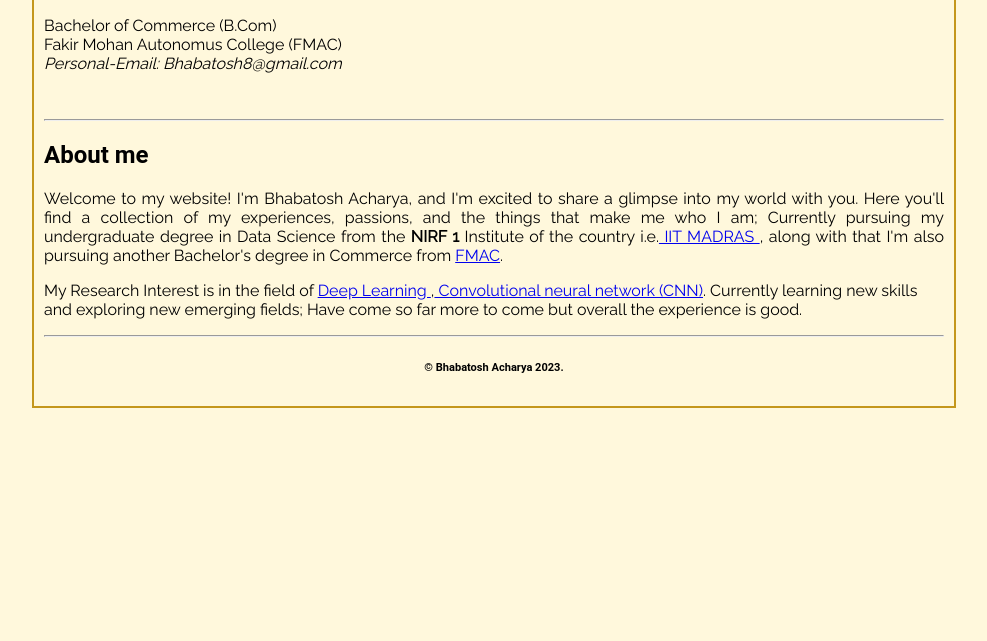
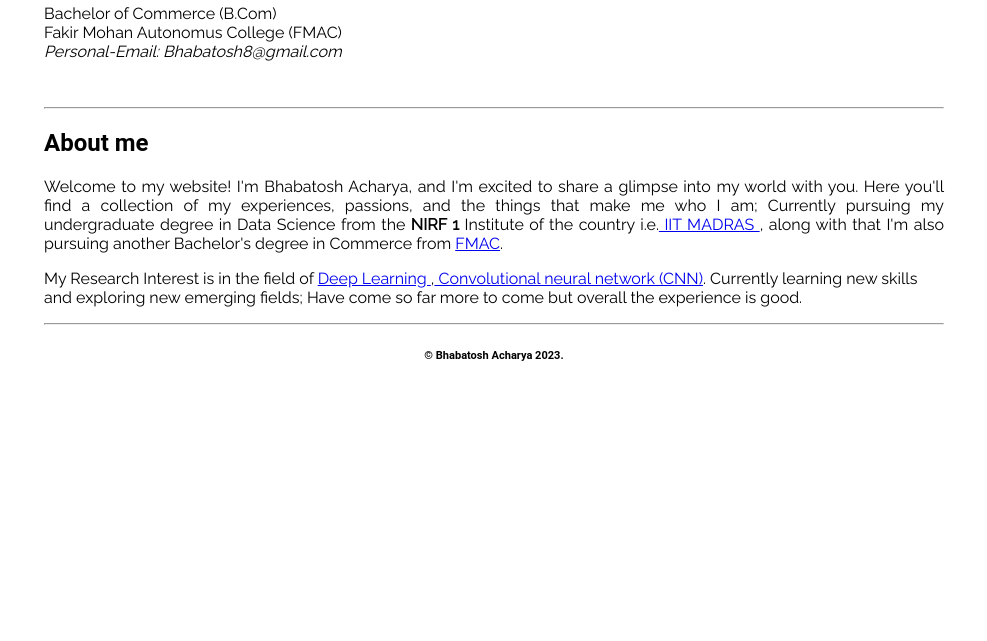
Before and after one commit to Prabhugod/Prabhugod.github.io, a plain HTML site: page index.html in a window 1280 px wide. Shown: the part 159-800 px from the top of the page, without its empty margins (146-1133 px from the left). Drawn offline with Linux system fonts and the light colour scheme.

Commit message:
Update index.html

```diff
--- a/index.html
+++ b/index.html
@@ -10,15 +10,10 @@
     <style type="text/css">
         body {
             background-repeat: no-repeat;
-            background-color: cornsilk;
             background-position: 15% 14%;
             background-size: 12%;
             margin: auto;
             width:900px;
-            border-width: 2px;
-            border-style: solid;
-            border-color: #c4971c;
-            padding: 10px;
             font-family: 'Raleway',
                 sans-serif;
         }
```
